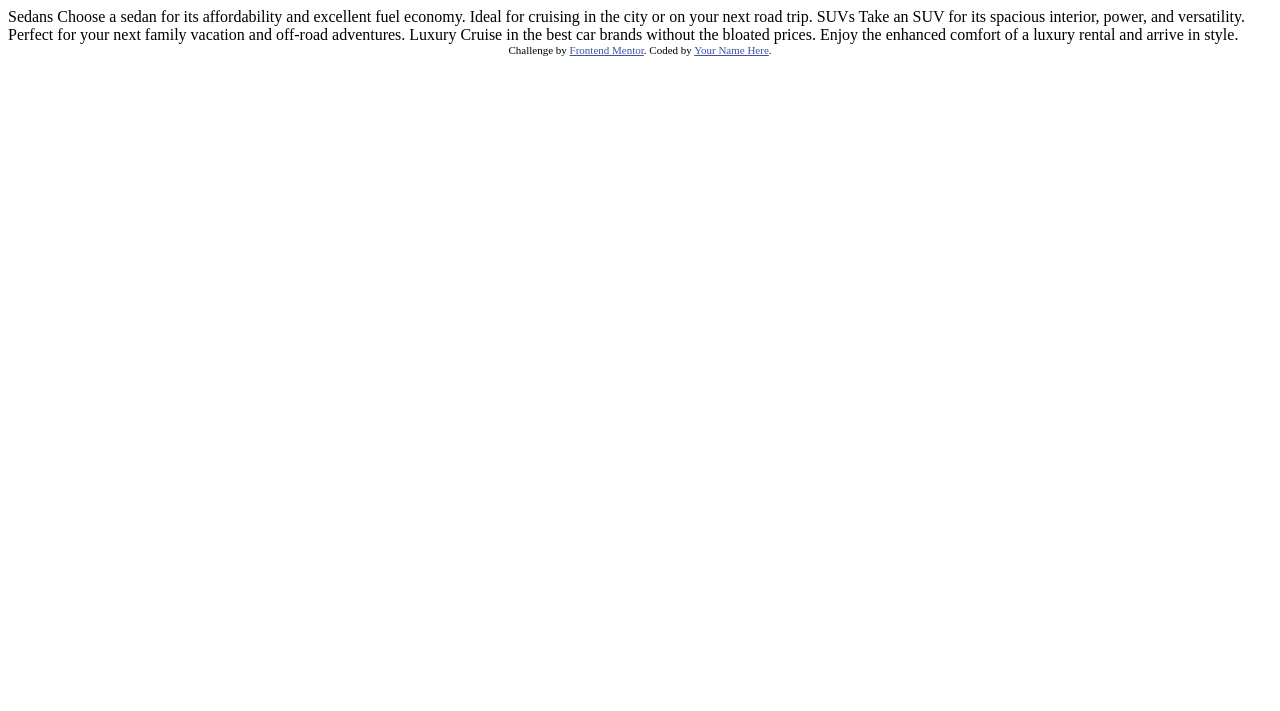
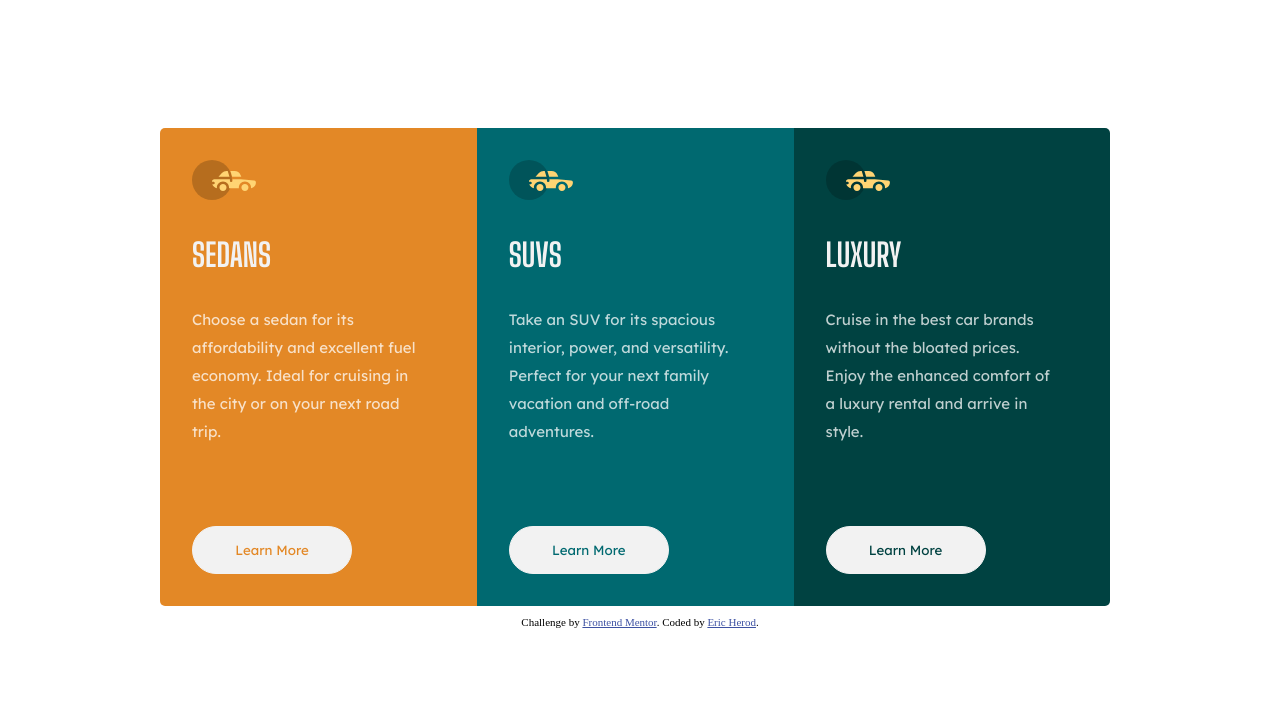
Before and after one commit to eherod/newbie-challenge-2, a plain HTML site: page index.html in a window 1280 px wide. Drawn offline with Linux system fonts and the light colour scheme.

Commit message:
uploading finished product

```diff
--- a/index.html
+++ b/index.html
@@ -1,36 +1,70 @@
 <!DOCTYPE html>
 <html lang="en">
+
 <head>
   <meta charset="UTF-8">
-  <meta name="viewport" content="width=device-width, initial-scale=1.0"> <!-- displays site properly based on user's device -->
+  <meta name="viewport" content="width=device-width, initial-scale=1.0">
+  <!-- displays site properly based on user's device -->
 
   <link rel="icon" type="image/png" sizes="32x32" href="./images/favicon-32x32.png">
+  <link rel="preconnect" href="https://fonts.gstatic.com">
+  <link href="https://fonts.googleapis.com/css2?family=Big+Shoulders+Display:wght@700&family=Lexend+Deca&display=swap"
+    rel="stylesheet">
+  <link rel="stylesheet" href="styles/style.css">
 
   <title>Frontend Mentor | 3-column preview card component</title>
 
-  <!-- Feel free to remove these styles or customise in your own stylesheet 👍 -->
-  <style>
-    .attribution { font-size: 11px; text-align: center; }
-    .attribution a { color: hsl(228, 45%, 44%); }
-  </style>
+
 </head>
+
 <body>
 
-  Sedans
-  Choose a sedan for its affordability and excellent fuel economy. Ideal for cruising in the city
-  or on your next road trip.
+  <div class="wrapper">
 
-  SUVs
-  Take an SUV for its spacious interior, power, and versatility. Perfect for your next family vacation
-  and off-road adventures.
+    <div class="sedans">
 
-  Luxury
-  Cruise in the best car brands without the bloated prices. Enjoy the enhanced comfort of a luxury
-  rental and arrive in style.
+      <img src="/images/icon-sedans.svg" alt="">
+
+      <h2>SEDANS</h2>
+
+      <p>Choose a sedan for its affordability and excellent fuel economy. Ideal for cruising in the city
+        or on your next road trip.</p>
+
+      <button class="sed-btn">Learn More</button>
+
+    </div>
+
+    <div class="suvs">
+      <img src="/images/icon-sedans.svg" alt="">
+      <h2>SUVS</h2>
+      <p>Take an SUV for its spacious interior, power, and versatility. Perfect for your next family vacation
+        and off-road adventures.</p>
+      <button class="suv-btn">Learn More</button>
+
+
+    </div>
+
+    <div class="luxury">
+      <img src="/images/icon-sedans.svg" alt="">
+
+      <h2>LUXURY</h2>
+      <p>Cruise in the best car brands without the bloated prices. Enjoy the enhanced comfort of a luxury
+        rental and arrive in style.</p>
+      <button class="lux-btn">Learn More</button>
+
+    </div>
+
+
+
+
+
+
+  </div>
 
   <div class="attribution">
     Challenge by <a href="https://www.frontendmentor.io?ref=challenge" target="_blank">Frontend Mentor</a>.
-    Coded by <a href="#">Your Name Here</a>.
+    Coded by <a href="https://github.com/eherod">Eric Herod</a>.
   </div>
 </body>
+
 </html>
--- /dev/null
+++ b/styles/style.css
@@ -0,0 +1,152 @@
+:root{
+
+    --sedan: hsl(31, 77%, 52%);
+    --suv: hsl(184, 100%, 22%);
+    --luxury: hsl(179, 100%, 13%);
+    --pclr: hsla(0, 0%, 100%, 0.75);
+    --hdbt: hsl(0, 0%, 95%);
+
+
+}
+
+
+*{
+    margin: 0;
+    padding: 0;
+    box-sizing: border-box;
+}
+
+body{
+    font-size: 15px;
+}
+.wrapper{
+    width: 80%;
+    margin: 10% auto;
+}
+
+.sedans{
+width: 100%;
+
+background-color: var(--sedan);
+border-radius: 5px 5px 0 0;
+padding: 2rem;
+}
+
+
+
+.suvs{
+    width: 100%;
+    background-color: var(--suv);
+    padding: 2rem;
+}
+
+.luxury{
+    width: 100%;
+    background-color: var(--luxury);
+    border-radius: 0 0 5px 5px;
+    padding: 2rem;
+
+}
+
+h2{
+    font-family: 'Big Shoulders Display', cursive;
+    color: var(--hdbt);
+    padding: 1rem 0;
+}
+
+p{
+    font-family: 'Lexend Deca', sans-serif;
+    color: var(--pclr);
+    padding-bottom: 2rem;
+    line-height: 1.5rem;
+}
+
+button{
+    font-family: 'Lexend Deca', sans-serif;
+    background-color: var(--hdbt);
+    border: 1px solid var(--hdbt);
+    border-radius: 30px;
+    padding: .5rem 1rem;
+
+
+}
+
+.sed-btn{
+    color: var(--sedan);
+
+}
+
+.suv-btn{
+    color: var(--suv);
+}
+
+.lux-btn{
+    color: var(--luxury);
+}
+
+
+.attribution {
+    font-size: 11px;
+    text-align: center;
+  }
+
+  .attribution a {
+    color: hsl(228, 45%, 44%);
+  }
+
+
+  @media (min-width: 1000px){
+      .wrapper{
+          width: 75%;
+      }
+      .sedans {
+          width: 33%;
+          height: 100%;
+          float: left;
+          border-radius: 5px 0 0 5px;
+      }
+
+      .suvs{
+        width: 33%;
+        height: 100%;
+        float: left;
+
+    }
+
+    .luxury{
+        width: 33%;
+        height: 100%;
+        float: left;
+        border-radius: 0 5px 5px 0;
+
+
+    }
+
+    h2 {
+        font-size: 2rem;
+        padding-top: 2rem;
+        padding-bottom: 2rem;
+    }
+
+    p{
+        padding-bottom: 5rem;
+        line-height: 1.75rem;
+        padding-right: 1.5rem;
+    }
+    button{
+        width: 10rem;
+        height: 3rem;
+    }
+
+
+.attribution {
+   float: left;
+   width: 100%;
+   margin-top: 10px;
+   text-align: center;
+   padding-bottom: 5rem;
+
+  }
+
+
+  }
```
